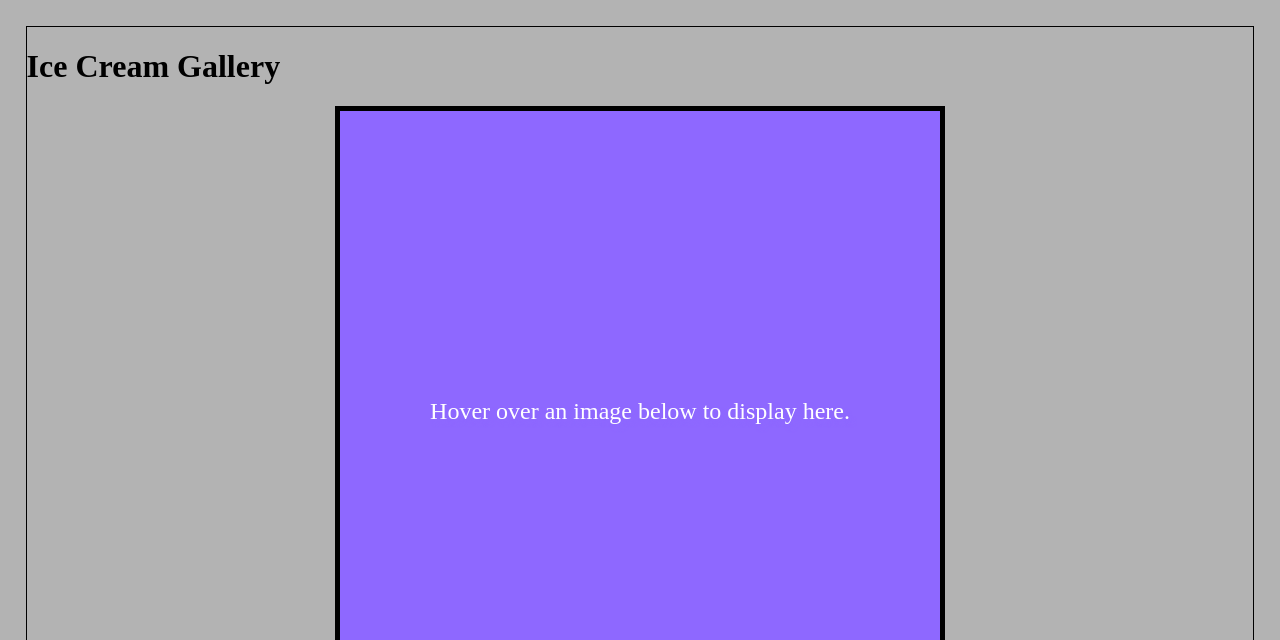
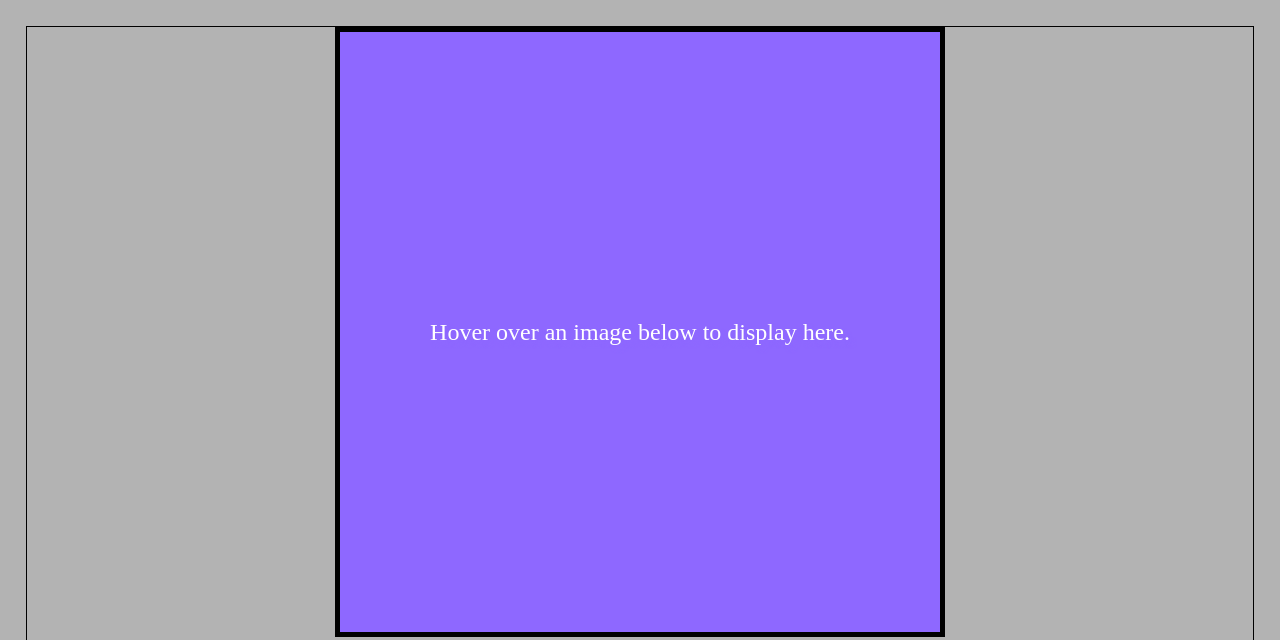
Before and after one commit to rodrigocopetti/wd4e-js-fp, a plain HTML site: page index.html in a window 1280 px wide. Shown: the top 640 px of the page. Drawn offline with Linux system fonts and the light colour scheme.

Commit message:
remoção do header e do main

```diff
--- a/index.html
+++ b/index.html
@@ -9,11 +9,7 @@
 </head>
 
 <body onload="bodyLoad()">
-  <header>
-    <h1>Ice Cream Gallery</h1>
-  </header>
 
-  <main>
 
   <div id="image">
     Hover over an image below to display here.
@@ -31,13 +27,12 @@
   <img class="preview" src="images/icecream_mint.png" alt="Mint flavored ice cream" onmouseover="upDate(this)"
     onmouseout="unDo()" onfocus="upDate(this)" onblur="unDo()">
 
-    <img class="preview" src="images/icecream_pineapple.png" alt="Pineapple flavored ice cream"
-      onmouseover="upDate(this)" onmouseout="unDo()" onfocus="upDate(this)" onblur="unDo()">
+  <img class="preview" src="images/icecream_pineapple.png" alt="Pineapple flavored ice cream" onmouseover="upDate(this)"
+    onmouseout="unDo()" onfocus="upDate(this)" onblur="unDo()">
 
   <img class="preview" src="images/icecream_strawberry.png" alt="Strawberry flavored ice cream"
     onmouseover="upDate(this)" onmouseout="unDo()" onfocus="upDate(this)" onblur="unDo()">
 
-  </main>
 
 </body>
 
```
Lines whose indentation alone changed are shown as unchanged.
